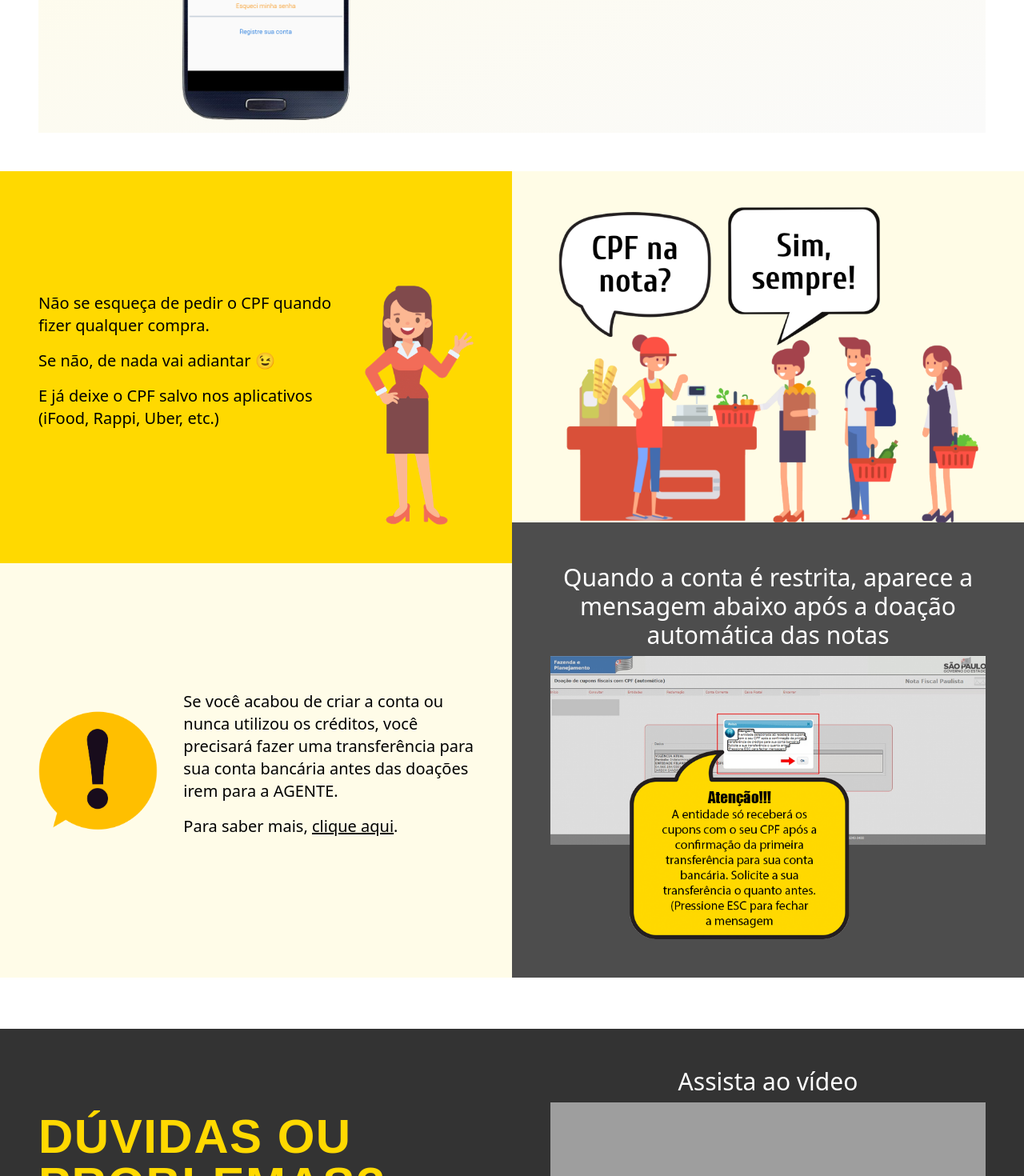
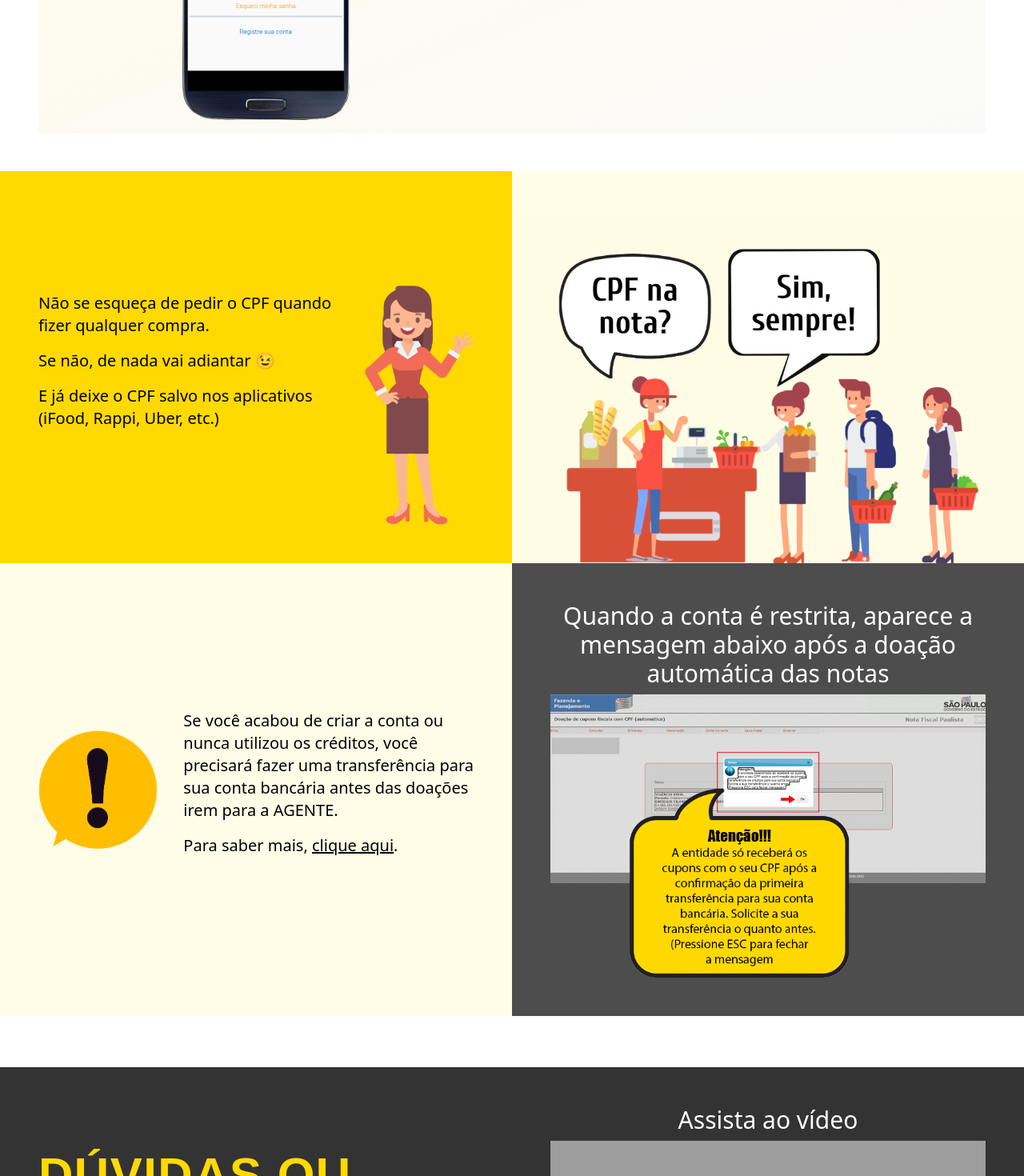
Before and after one commit to ImelSaude/agente-nfp, a Next.js app: page / in a window 1280 px wide. Shown: the part 1215-2685 px from the top of the page at 80% size. Built offline with nearby package versions, Linux system fonts and the light colour scheme; grey boxes are pictures that could not be loaded; a web font is replaced by a local one.

Commit message:
Tirando chao e trocando ordem

```diff
--- a/pages/index.js
+++ b/pages/index.js
@@ -78,13 +78,13 @@ export default function Home() {
           <div className="w-full md:min-w-1/2 md:max-w-1/2 md:w-1/2 flex-grow flex items-end bg-yellow-light">
             <div className="w-full pt-quadro relative">
               <img
-                src="/images/quadro1-amarelo.png"
-                className="absolute inset-0"
+                src="/images/quadro1-amarelo-chao.png"
+                className="absolute bottom-0 right-0 left-0"
               />
             </div>
           </div>
         </section>
-        <section className="flex flex-col-reverse md:flex-row">
+        <section className="flex flex-col md:flex-row">
           <div className="p-8 lg:p-12 flex-grow min-h-12 bg-yellow-light flex flex-col lg:flex-row items-center justify-center md:max-w-1/2">
             <div className="max-w-1/3 pr-8 mb-4 lg:mb-0">
               <img src="/images/alert.png" />
@@ -107,7 +107,7 @@ export default function Home() {
               </p>
             </div>
           </div>
-          <div className="p-8 md:p-12 md:pt-0 flex-grow min-h-12 bg-gray-darky">
+          <div className="p-8 md:p-12 flex-grow min-h-12 bg-gray-darky">
             <h5 className="text-xl md:text-3xl mb-2 text-center text-white">
               Quando a conta é restrita, aparece a mensagem abaixo após a doação
               automática das notas
```
Also changed, not shown: public/images/quadro1-amarelo-chao.png (added).
